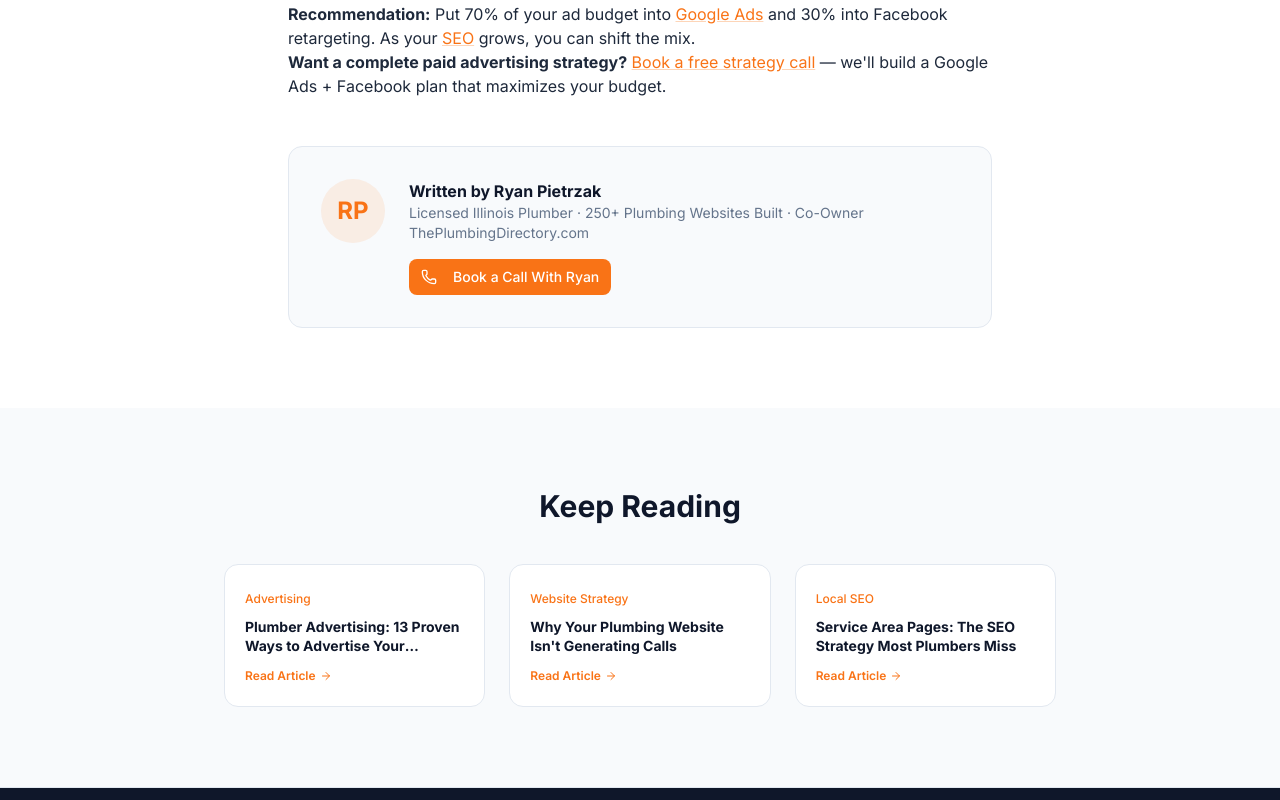
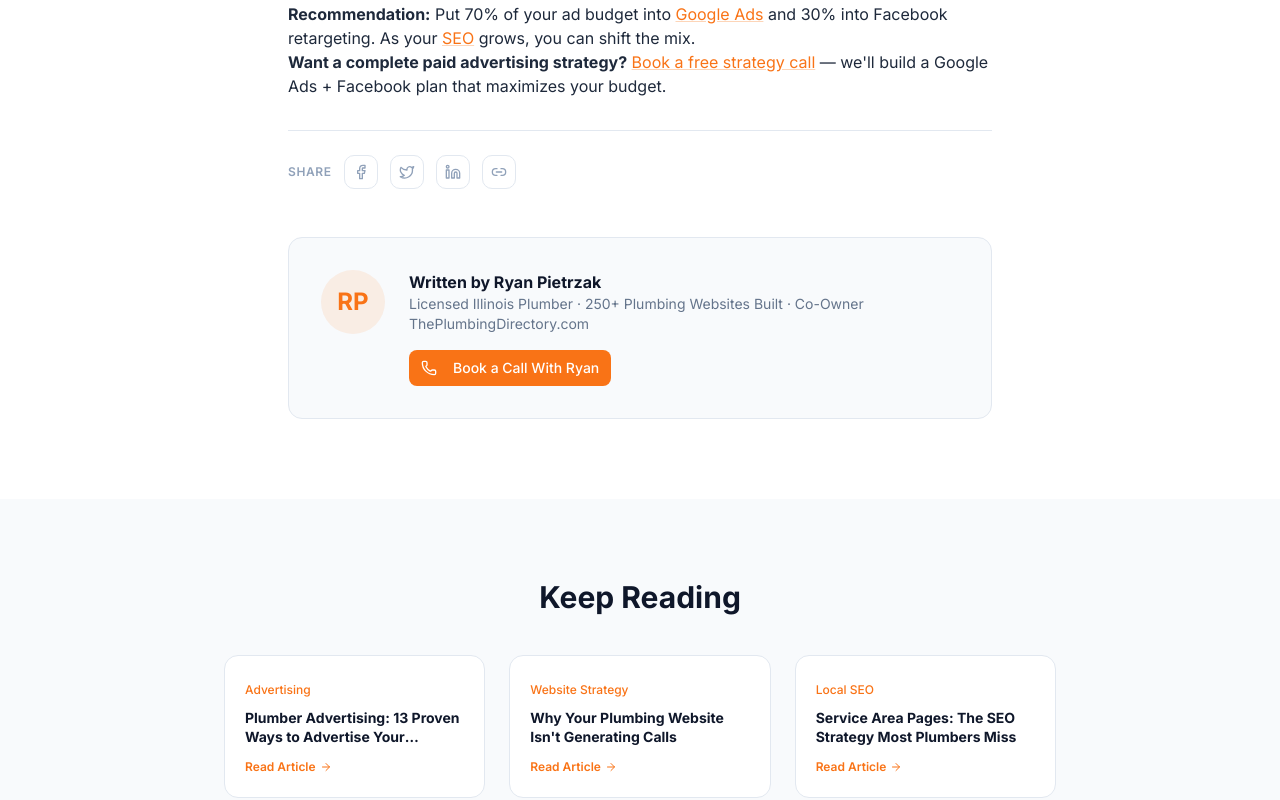
Before and after one commit to FacelessMedia/onlyplumbingsites, a Next.js app: page /blog/facebook-ads-for-plumbers in a window 1280 px wide. Shown: the part 2360-3160 px from the top of the page. Built offline with nearby package versions, Linux system fonts and the light colour scheme; no server answers.

Commit message:
feat: Social sharing + footer updates - SocialShare component: Facebook, X/Twitter, LinkedIn, copy-link buttons on every blog post - Added between article content and author section - Footer: added Marketing Glossary to resources column

```diff
--- a/src/app/blog/[slug]/page.tsx
+++ b/src/app/blog/[slug]/page.tsx
@@ -4,6 +4,7 @@ import { notFound } from "next/navigation";
 import { Calendar, Clock, ArrowLeft, ArrowRight, Phone } from "lucide-react";
 import { Button } from "@/components/ui/button";
 import ReadingProgress from "@/components/blog/ReadingProgress";
+import SocialShare from "@/components/blog/SocialShare";
 
 type BlogPost = {
   slug: string;
@@ -2425,6 +2426,11 @@ export default async function BlogPostPage({
           <article className="prose prose-slate prose-lg max-w-none prose-headings:font-bold prose-headings:text-navy prose-h2:text-2xl prose-h3:text-xl prose-a:text-orange prose-a:no-underline hover:prose-a:text-orange-hover prose-strong:text-navy">
             <div dangerouslySetInnerHTML={{ __html: markdownToHtml(post.content) }} />
           </article>
+
+          {/* Social Share */}
+          <div className="mt-8 border-t border-slate-200 pt-6">
+            <SocialShare title={post.title} slug={post.slug} />
+          </div>
 
           {/* Author & CTA */}
           <div className="mt-12 rounded-xl border border-slate-200 bg-slate-50 p-6 sm:p-8">
--- /dev/null
+++ b/src/components/blog/SocialShare.tsx
@@ -0,0 +1,69 @@
+"use client";
+
+import { Facebook, Twitter, Linkedin, Link2, Check } from "lucide-react";
+import { useState } from "react";
+
+export default function SocialShare({
+  title,
+  slug,
+}: {
+  title: string;
+  slug: string;
+}) {
+  const [copied, setCopied] = useState(false);
+  const url = `https://onlyplumbingsites.com/blog/${slug}`;
+  const encoded = encodeURIComponent(url);
+  const encodedTitle = encodeURIComponent(title);
+
+  function copyLink() {
+    navigator.clipboard.writeText(url);
+    setCopied(true);
+    setTimeout(() => setCopied(false), 2000);
+  }
+
+  return (
+    <div className="flex items-center gap-3">
+      <span className="text-xs font-semibold uppercase tracking-wider text-slate-400">
+        Share
+      </span>
+      <a
+        href={`https://www.facebook.com/sharer/sharer.php?u=${encoded}`}
+        target="_blank"
+        rel="noopener noreferrer"
+        className="rounded-lg border border-slate-200 p-2 text-slate-400 transition-colors hover:border-blue-300 hover:text-blue-600"
+        aria-label="Share on Facebook"
+      >
+        <Facebook className="h-4 w-4" />
+      </a>
+      <a
+        href={`https://twitter.com/intent/tweet?url=${encoded}&text=${encodedTitle}`}
+        target="_blank"
+        rel="noopener noreferrer"
+        className="rounded-lg border border-slate-200 p-2 text-slate-400 transition-colors hover:border-sky-300 hover:text-sky-500"
+        aria-label="Share on X"
+      >
+        <Twitter className="h-4 w-4" />
+      </a>
+      <a
+        href={`https://www.linkedin.com/sharing/share-offsite/?url=${encoded}`}
+        target="_blank"
+        rel="noopener noreferrer"
+        className="rounded-lg border border-slate-200 p-2 text-slate-400 transition-colors hover:border-blue-400 hover:text-blue-700"
+        aria-label="Share on LinkedIn"
+      >
+        <Linkedin className="h-4 w-4" />
+      </a>
+      <button
+        onClick={copyLink}
+        className="rounded-lg border border-slate-200 p-2 text-slate-400 transition-colors hover:border-orange/50 hover:text-orange"
+        aria-label="Copy link"
+      >
+        {copied ? (
+          <Check className="h-4 w-4 text-green-500" />
+        ) : (
+          <Link2 className="h-4 w-4" />
+        )}
+      </button>
+    </div>
+  );
+}
--- a/src/components/layout/Footer.tsx
+++ b/src/components/layout/Footer.tsx
@@ -23,6 +23,7 @@ const footerLinks = {
     { label: "Free Growth Report", href: "/growth-report" },
     { label: "Free Website Audit", href: "/audit" },
     { label: "Book Strategy Session", href: "/book" },
+    { label: "Marketing Glossary", href: "/glossary" },
   ],
   legal: [
     { label: "Privacy Policy", href: "/privacy" },
```
